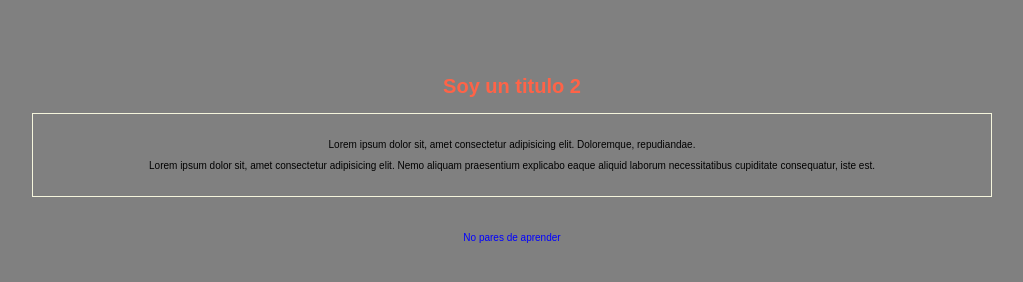
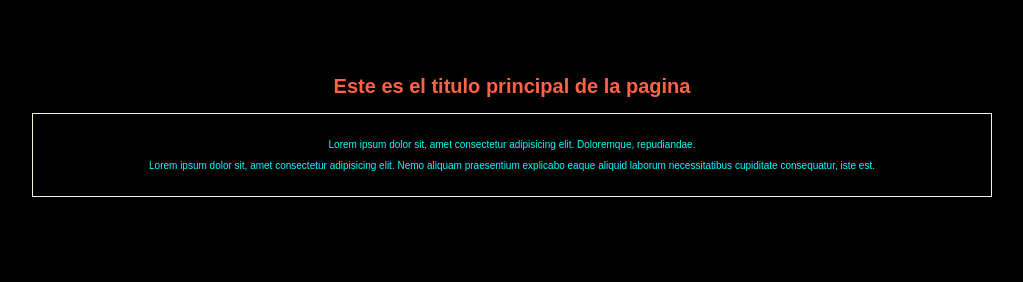
Before and after one commit to SaitoM17/proyecto2, a plain HTML site: page index.html in a window 1280 px wide. Shown: the whole page, without its empty margins (128-1151 px from the left). Drawn offline with Linux system fonts and the light colour scheme.

Commit message:
modificación al proyecto

```diff
--- a/css/style.css
+++ b/css/style.css
@@ -12,7 +12,7 @@ html{
 body{
     margin: 3rem;
     padding: 3rem;
-    background-color: grey;
+    background-color: black;
 }
 
 header{
@@ -37,11 +37,5 @@ header h1{
 
 p{
     padding: 0.5rem;
+    color: aqua;
 }
-
-
-footer{
-    padding: 3rem;
-    text-align: center;
-    color: blue;
-}
--- a/index.html
+++ b/index.html
@@ -9,7 +9,7 @@
   </head>
   <body>
     <header>
-      <h1>Soy un titulo 2</h1>
+      <h1>Este es el titulo principal de la pagina</h1>
     </header>
 
     <main class="container">
@@ -23,8 +23,5 @@
         consequatur, iste est.
       </p>
     </main>
-    <footer>
-        <p>No pares de aprender</p>
-    </footer>
   </body>
 </html>
```
